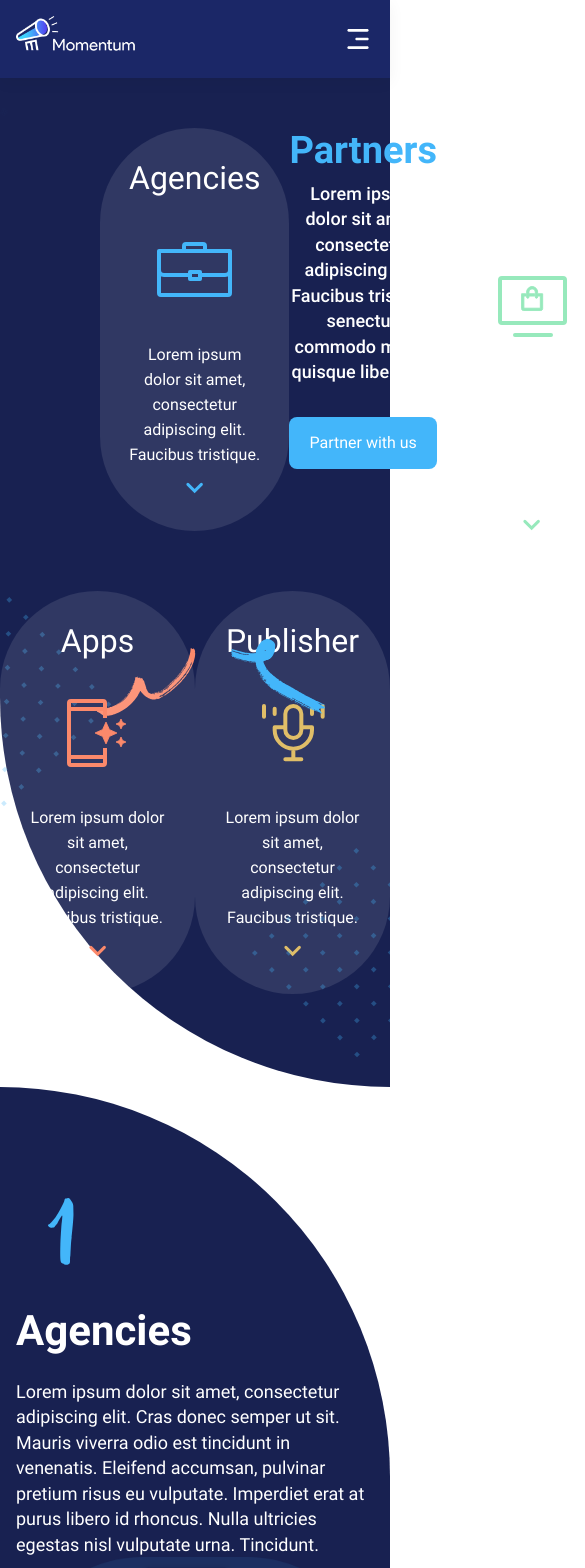
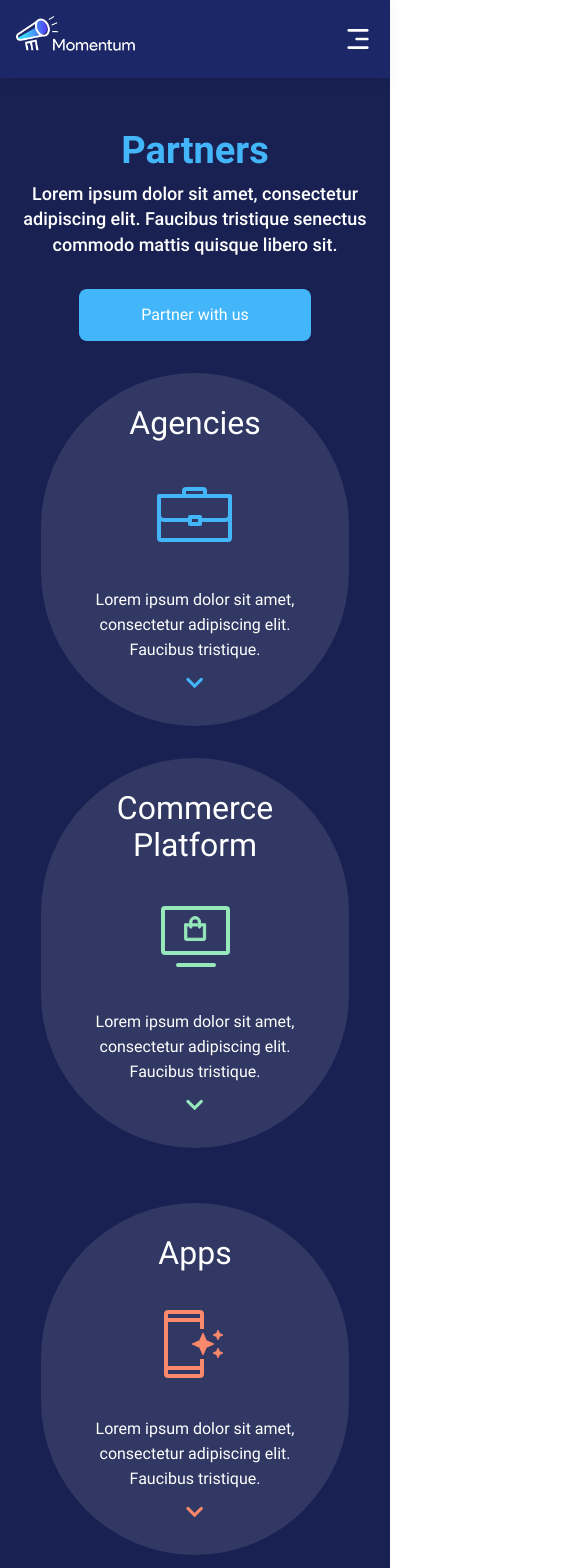
Before and after one commit to RaffiBz/landing-page, a Next.js app: page /partners in a window 390 px wide. Shown: the top 1568 px of the page, 585 px wide, since content can reach past the window. Built offline with nearby package versions, Linux system fonts and the light colour scheme.

Commit message:
partners page mobile view

```diff
--- a/components/page/home/Intro.js
+++ b/components/page/home/Intro.js
@@ -10,7 +10,7 @@ import hero from "../../../public/images/home/hero.png";
 
 export default function Intro() {
   return (
-    <div className="block pt-[6.375rem] md:pt-[5.75rem] px-4 text-center">
+    <div className="block pt-[6.375rem] md:pt-[6.75rem] px-4 text-center">
       <ShortNote>
         Momentum. one platform. all your partner marketing needs.
       </ShortNote>
--- a/components/page/partners/BodyItem.js
+++ b/components/page/partners/BodyItem.js
@@ -4,7 +4,7 @@ import Image from "next/image";
 export default function BodyItem(props) {
   return (
     <div
-      className="block md:flex justify-between gap-8 items-center mt-8 md:mt-16"
+      className="block md:flex justify-between gap-8 items-center mt-16"
       id={props.id}
     >
       <div className="block w-full md:max-w-[21rem]">
@@ -16,7 +16,7 @@ export default function BodyItem(props) {
           {props.text}
         </span>
       </div>
-      <div className="block">
+      <div className="block mt-8 md:mt-0">
         <Image src={props.img} width={872} height={600} alt="image" />
       </div>
     </div>
--- a/components/page/partners/PartnersIntro.js
+++ b/components/page/partners/PartnersIntro.js
@@ -14,22 +14,28 @@ import dotsRight from "../../../public/images/partners/dots-right.svg";
 export default function PartnersIntro() {
   return (
     <div className="bg-white">
-      <div className="bg-secondaryDark pt-[8rem] pb-[5.813rem] rounded-bl-[25rem]">
+      <div className="bg-secondaryDark pt-[8rem] pb-[8.813rem] md:pb-[5.813rem] rounded-bl-[25rem]">
         {/* top section with main title */}
-        <div className="relative flex justify-between px-[6.25rem]">
+        <div className="relative md:flex justify-between px-4 md:px-[6.25rem]">
+          {/* main title mobile view */}
+          <div className="block md:hidden">
+            <PartnersIntroMain />
+          </div>
           <PartnersIntroItem
             title={PartnersIntroData.agency.title}
             icon={PartnersIntroData.agency.icon}
             arrow={PartnersIntroData.agency.arrow}
             text={PartnersIntroData.agency.text}
           />
-          <div className="absolute top-[3.375rem] left-[34.875rem]">
+          <div className="absolute hidden md:block top-[3.375rem] left-[34.875rem]">
             <Image src={vectorGreen} width={77} height={44} alt="vector" />
           </div>
-          <div className="absolute -top-[1.813rem] right-[23.875rem]">
+          <div className="absolute hidden md:block -top-[1.813rem] right-[23.875rem]">
             <Image src={dotsSmall} width={122} height={122} alt="dots" />
           </div>
-          <PartnersIntroMain />
+          <div className="hidden md:block">
+            <PartnersIntroMain />
+          </div>
           <PartnersIntroItem
             title={PartnersIntroData.commerce.title}
             icon={PartnersIntroData.commerce.icon}
@@ -39,13 +45,13 @@ export default function PartnersIntro() {
         </div>
         {/* bottom section */}
         <div className="relative flex">
-          <div className="absolute top-[1.813rem] left-0">
+          <div className="absolute hidden md:block top-[1.813rem] left-0">
             <Image src={dotsLeft} width={112} height={210} alt="dots" />
           </div>
-          <div className="absolute top-[4.875rem] left-[5.188rem]">
+          <div className="absolute hidden md:block top-[4.875rem] left-[5.188rem]">
             <Image src={vectorOrange} width={127} height={73} alt="vector" />
           </div>
-          <div className="flex justify-between w-full max-w-[48.5rem] mx-auto mt-[1.438rem]">
+          <div className="md:flex justify-between w-full max-w-[48.5rem] mx-auto mt-[1.438rem]">
             <PartnersIntroItem
               title={PartnersIntroData.apps.title}
               icon={PartnersIntroData.apps.icon}
@@ -59,10 +65,10 @@ export default function PartnersIntro() {
               text={PartnersIntroData.publisher.text}
             />
           </div>
-          <div className="absolute top-[3.375rem] right-[3.875rem]">
+          <div className="absolute hidden md:block top-[3.375rem] right-[3.875rem]">
             <Image src={vectorBlue} width={100} height={118} alt="vector" />
           </div>
-          <div className="absolute -bottom-[4.438rem] right-0">
+          <div className="absolute hidden md:block -bottom-[4.438rem] right-0">
             <Image src={dotsRight} width={138} height={210} alt="dots" />
           </div>
         </div>
--- a/components/page/partners/PartnersIntroItem.js
+++ b/components/page/partners/PartnersIntroItem.js
@@ -3,7 +3,7 @@ import Image from "next/image";
 
 export default function PartnersIntroItem(props) {
   return (
-    <div className="block relative bg-white bg-opacity-10 rounded-[25rem] h-fit w-full max-w-[19.25rem] px-[1.813rem] py-8 text-center text-white">
+    <div className="block relative bg-white bg-opacity-10 rounded-[25rem] h-fit w-full mx-auto md:mx-0 mt-8 md:mt-0 max-w-[19.25rem] px-[1.813rem] py-8 text-center text-white">
       <span className="block text-3xl leading-[2.344rem]">{props.title}</span>
       <div className="my-8 w-20 h-20 mx-auto">
         <Image src={props.icon} width={80} height={80} alt="icon" />
```
